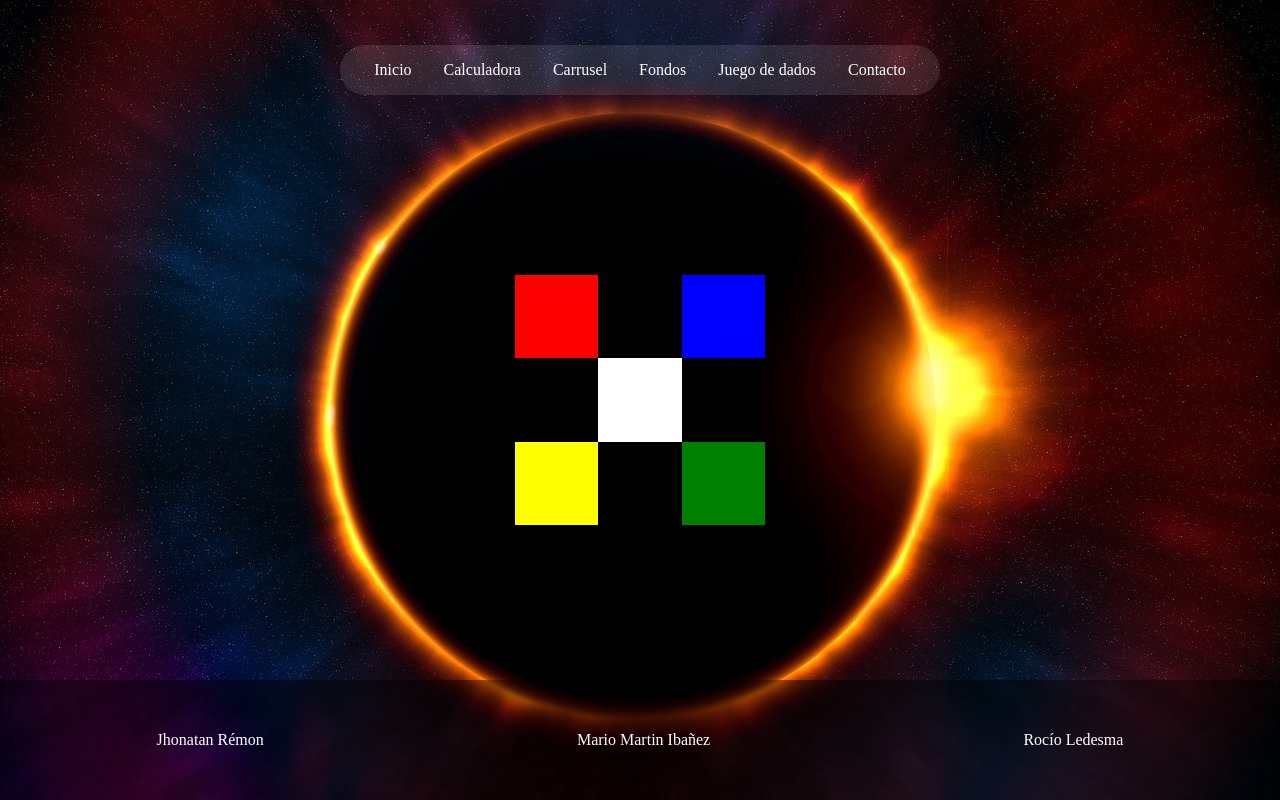
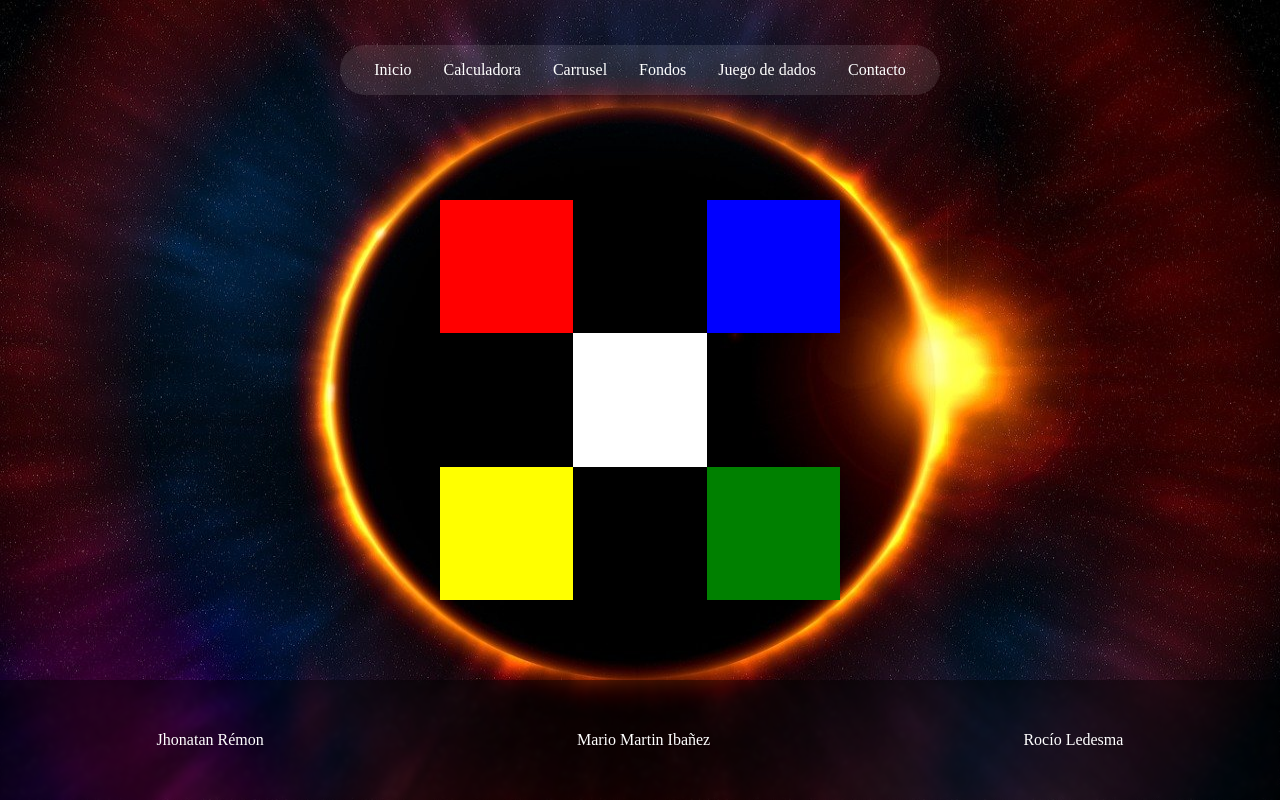
Before and after one commit to Ched2370/Ched2370.github.io, a plain HTML site: page paginas/fondos.html in a window 1280 px wide. Drawn offline with Linux system fonts and the light colour scheme.

Commit message:
solucionando error de backgruound en fondos.css

```diff
--- a/estilos/fondos.css
+++ b/estilos/fondos.css
@@ -1,7 +1,7 @@
 :root {
     background-image: url(../imagenes/fondos/eclipse.jpg);
     background-repeat: no-repeat;
-    background-size: cover;
+    background-size: 100% 100%;
 }
 
 
@@ -12,8 +12,8 @@
     "uno . tres"
     ". cinco ."
     "siete . nueve";
-    width: 250px;
-    height: 250px;
+    width: 400px;
+    height: 400px;
     margin: auto;
 }
 
```
